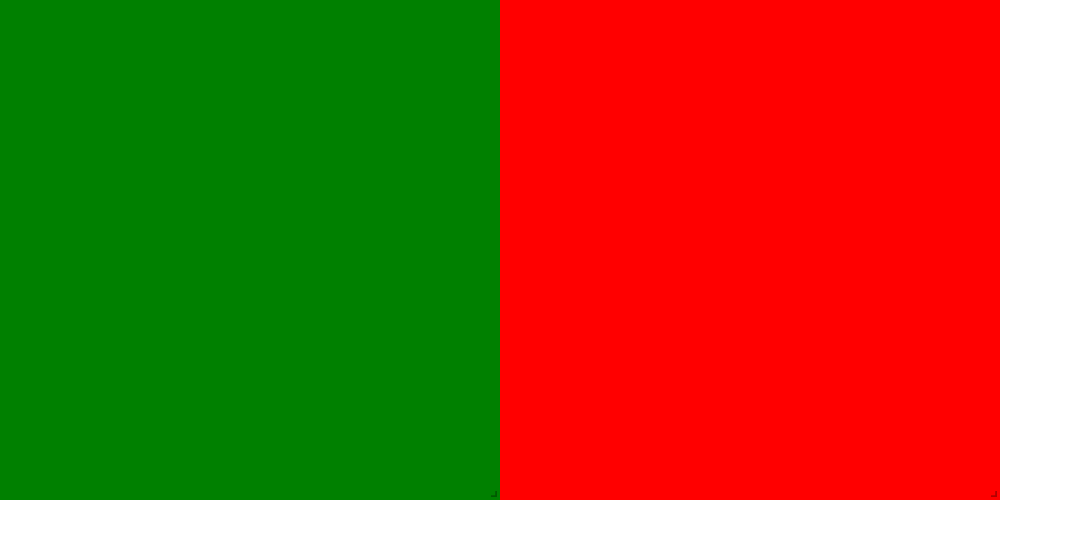
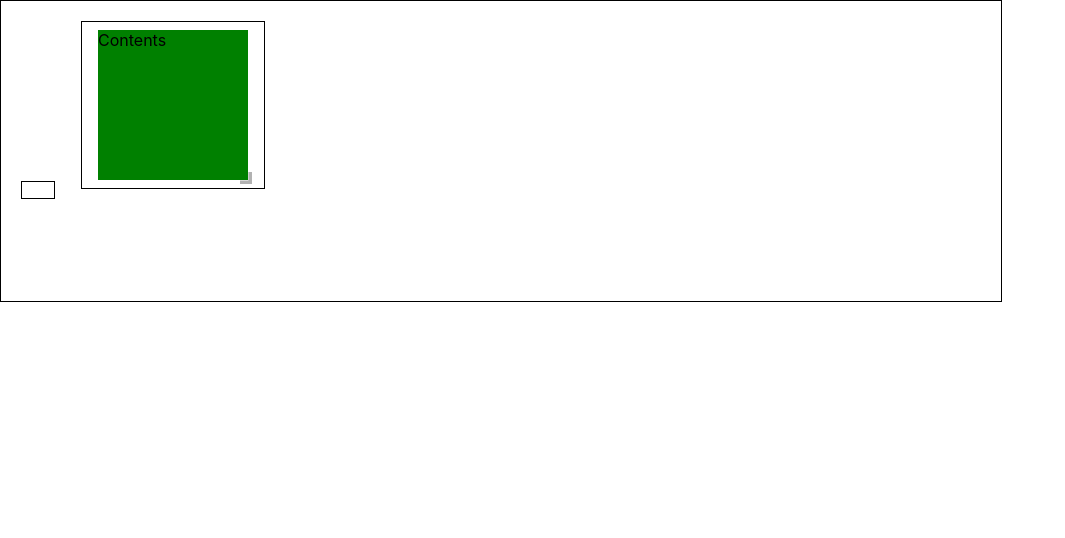
Before and after one commit to 3A04-T2G10/Boardzilla, a React (Create React App) app in the folder Application/boardzilla/: page / in a window 1280 px wide. Shown: the top 538 px of the page, without its empty margins (0-1065 px from the left). Built offline with nearby package versions, Linux system fonts and the light colour scheme.

Commit message:
bad implementation

```diff
--- a/Application/boardzilla/package.json
+++ b/Application/boardzilla/package.json
@@ -6,15 +6,12 @@
     "@testing-library/jest-dom": "^5.11.4",
     "@testing-library/react": "^11.1.0",
     "@testing-library/user-event": "^12.1.10",
+    "immutability-helper": "^3.1.1",
     "react": "^17.0.2",
-    "react-beautiful-dnd": "^13.1.0",
     "react-dnd": "^14.0.2",
     "react-dnd-html5-backend": "^14.0.0",
     "react-dom": "^17.0.2",
-    "react-draggable": "^4.4.3",
     "react-resizable": "^1.11.1",
-    "react-resize-detector": "^6.6.4",
-    "react-rnd": "^10.2.4",
     "react-scripts": "4.0.3",
     "web-vitals": "^1.0.1"
   },
--- a/Application/boardzilla/src/App.js
+++ b/Application/boardzilla/src/App.js
@@ -1,11 +1,18 @@
 // import "./App.css";
 import Widget from "./Components/Widget";
+import Dashboard from "./Components/Dashboard";
+// import Example from './example'
+import { DndProvider } from "react-dnd";
+import { HTML5Backend } from "react-dnd-html5-backend";
 
 function App() {
   return (
     <div className="App">
-      <Widget color={"green"} />
-      <Widget color={"red"} />
+      <DndProvider backend={HTML5Backend}>
+        {/* <Widget color={"green"} />
+        <Widget color={"red"} /> */}
+        <Dashboard />
+      </DndProvider>
     </div>
   );
 }
--- /dev/null
+++ b/Application/boardzilla/src/Components/Box.jsx
@@ -0,0 +1,29 @@
+import { useDrag } from "react-dnd";
+const style = {
+  position: "absolute",
+  border: "1px solid black",
+  backgroundColor: "white",
+  padding: "0.5rem 1rem",
+  cursor: "move"
+};
+
+export const Box = ({ id, left, top, hideSourceOnDrag, children }) => {
+  const [{ isDragging }, drag] = useDrag(
+    () => ({
+      type: "box",
+      item: { id, left, top },
+      collect: (monitor) => ({
+        isDragging: monitor.isDragging()
+      })
+    }),
+    [id, left, top]
+  );
+  if (isDragging && hideSourceOnDrag) {
+    return <div ref={drag} />;
+  }
+  return (
+    <div ref={drag} style={{ ...style, left, top }} role="Box">
+      {children}
+    </div>
+  );
+};
--- /dev/null
+++ b/Application/boardzilla/src/Components/Container.jsx
@@ -0,0 +1,45 @@
+import { useCallback, useState } from 'react';
+import { useDrop } from 'react-dnd';
+import { Box } from './Box';
+import {Widget} from "./Widget";
+import update from 'immutability-helper';
+
+const styles = {
+    width: 1000,
+    height: 300,
+    border: '1px solid black',
+    position: 'relative',
+};
+
+export const Container = ({ hideSourceOnDrag }) => {
+    const [boxes, setBoxes] = useState({
+        a: { top: 20, left: 80, title: 'Drag me around', widget: <Widget color={"green"} />},
+        b: { top: 180, left: 20, title: 'Drag me too' },
+    });
+
+    const moveBox = useCallback((id, left, top) => {
+        setBoxes(update(boxes, {
+            [id]: {
+                $merge: { left, top },
+            },
+        }));
+    }, [boxes, setBoxes]);
+    const [, drop] = useDrop(() => ({
+        accept: "box",
+        drop(item, monitor) {
+            const delta = monitor.getDifferenceFromInitialOffset();
+            const left = Math.round(item.left + delta.x);
+            const top = Math.round(item.top + delta.y);
+            moveBox(item.id, left, top);
+            return undefined;
+        },
+    }), [moveBox]);
+    return (<div ref={drop} style={styles}>
+			{Object.keys(boxes).map((key) => {
+        const { left, top, title, widget } = boxes[key];
+        return (<Box key={key} id={key} left={left} top={top} hideSourceOnDrag={hideSourceOnDrag}>
+						{widget}
+					</Box>);
+    })}
+		</div>);
+};
--- /dev/null
+++ b/Application/boardzilla/src/Components/Dashboard.jsx
@@ -0,0 +1,15 @@
+import { useState, useCallback } from 'react';
+import { Container } from './Container';
+
+export const Dashboard = () => {
+    const [hideSourceOnDrag, setHideSourceOnDrag] = useState(true);
+    const toggle = useCallback(() => setHideSourceOnDrag(!hideSourceOnDrag), [
+        hideSourceOnDrag,
+    ]);
+    return (
+        <div>
+			<Container hideSourceOnDrag={true}/>
+		</div>);
+};
+
+export default Dashboard;
--- a/Application/boardzilla/src/Components/Widget.js
+++ b/Application/boardzilla/src/Components/Widget.js
@@ -1,13 +1,11 @@
-import React, { useEffect, useState, useRef, useLayoutEffect } from "react";
-import { Resizable, ResizableBox } from "react-resizable";
+import React, { useState, useCallback } from "react";
+import { ResizableBox } from "react-resizable";
 
 export const Widget = (props) => {
   return (
-    //<div style={{ position: "relative", width: "auto", height: "auto"}}>
-
     <ResizableBox
-      width={500}
-      height={500}
+      width={150}
+      height={150}
       style={{
         display: "inline-block",
         left: `${0}px`,
@@ -15,17 +13,8 @@
         backgroundColor: `${props.color}`,
       }}
     >
-      {/* <div style={{
-      position: "relative",
-      width: `${width}px`,
-      height: `${height}px`,
-      zIndex: z,
-    }}
-    onMouseDown={() => setMouseDown(true)}>
-    Contents
-  </div> */}
+      <div>Contents</div>
     </ResizableBox>
-    //</div>
   );
 };
 
--- a/Application/boardzilla/src/index.css
+++ b/Application/boardzilla/src/index.css
@@ -26,6 +26,7 @@
   background-position: bottom right;
   padding: 0 3px 3px 0;
   z-index: 10;
+  transform: scale(2);
 }
 .react-resizable-handle-sw {
   bottom: 0;
@@ -37,6 +38,7 @@
   bottom: 0;
   right: 0;
   cursor: se-resize;
+
 }
 .react-resizable-handle-nw {
   top: 0;
--- a/Application/boardzilla/src/index.js
+++ b/Application/boardzilla/src/index.js
@@ -3,9 +3,4 @@
 import "./index.css";
 import App from "./App";
 
-ReactDOM.render(
-  <React.StrictMode>
-    <App />
-  </React.StrictMode>,
-  document.getElementById("root")
-);
+ReactDOM.render(<App />, document.getElementById("root"));
```
Also changed, not shown: 2 other files (tests, documents, lock files or other folders).
